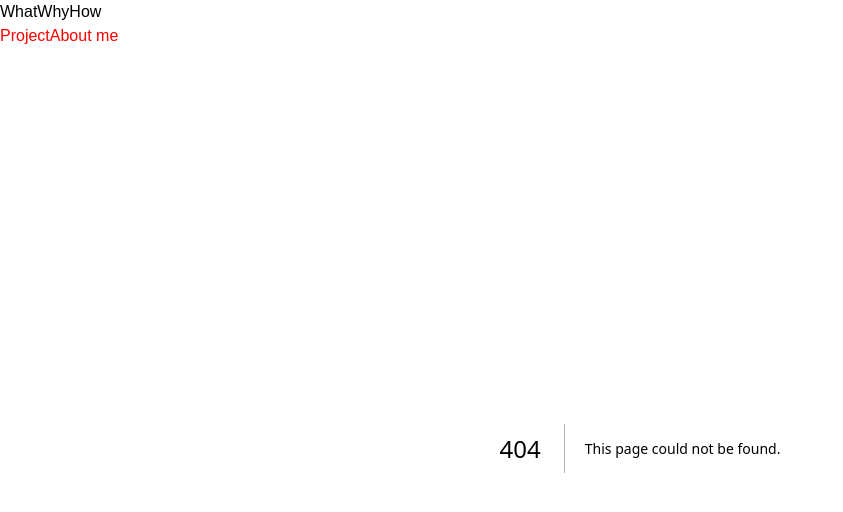
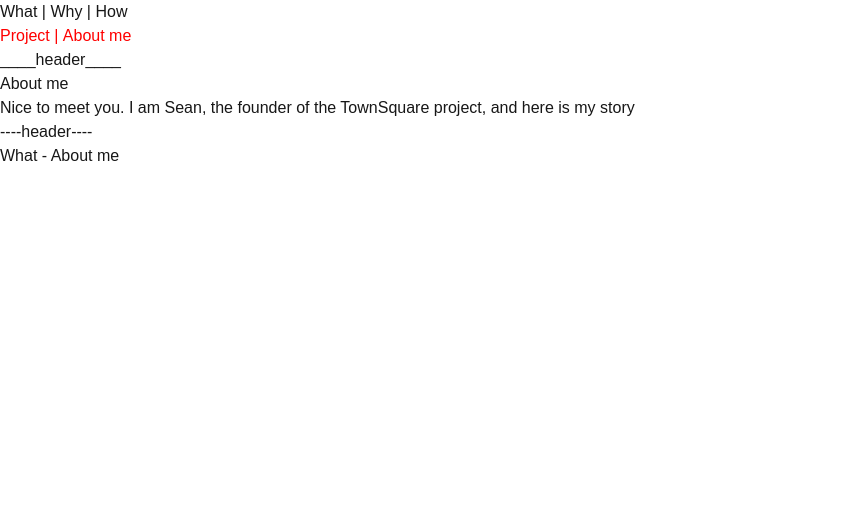
Before and after one commit to SeanVancouver/townsquare_app, a Next.js app: page /what/aboutme in a window 1280 px wide. Before the commit this address had no page. Shown: the top 512 px of the page, without its empty margins (0-843 px from the left). Built offline with nearby package versions, Linux system fonts and the light colour scheme.

Commit message:
time to do the modal

```diff
--- /dev/null
+++ b/app/what/aboutme/page.js
@@ -0,0 +1,15 @@
+import Header from "@/components/Header";
+
+const Index = () => {
+  return (
+    <>
+      <Header>
+        <h1>About me</h1>
+        <h2>Nice to meet you. I am Sean, the founder of the TownSquare project, and here is my story</h2>
+      </Header>
+      <div>What - About me</div>
+    </>
+  )
+}
+
+export default Index
--- a/app/what/page.js
+++ /dev/null
@@ -1,9 +0,0 @@
-import React from 'react'
-
-const Index = () => {
-  return (
-    <div>What</div>
-  )
-}
-
-export default Index
--- a/app/why/betterSocialMedia/page.js
+++ b/app/why/betterSocialMedia/page.js
@@ -1,8 +1,12 @@
+import WhyHeader from '@/components/why/WhyHeader'
 import React from 'react'
 
 const Index = () => {
   return (
-    <div>Better social media</div>
+    <>
+      <WhyHeader />
+      <div>Better social media</div>
+    </>
   )
 }
 
--- a/app/why/capitalism/page.js
+++ b/app/why/capitalism/page.js
@@ -1,8 +1,12 @@
+import WhyHeader from '@/components/why/WhyHeader'
 import React from 'react'
 
 const Index = () => {
   return (
-    <div>Capitalism</div>
+    <>
+      <WhyHeader />
+      <div>Capitalism</div>
+    </>
   )
 }
 
--- a/app/why/elites/page.js
+++ b/app/why/elites/page.js
@@ -1,8 +1,11 @@
-import React from 'react'
+import WhyHeader from '@/components/why/WhyHeader'
 
 const Index = () => {
   return (
+    <>
+    <WhyHeader />
     <div>Elites</div>
+  </>
   )
 }
 
--- a/app/why/empowerment/page.js
+++ b/app/why/empowerment/page.js
@@ -1,8 +1,11 @@
-import React from 'react'
+import WhyHeader from '@/components/why/WhyHeader'
 
 const Index = () => {
   return (
-    <div>empowerment</div>
+    <>
+      <WhyHeader />
+      <div>empowerment</div>
+    </>
   )
 }
 
--- a/app/why/humanNature/page.js
+++ b/app/why/humanNature/page.js
@@ -1,8 +1,11 @@
-import React from 'react'
+import WhyHeader from '@/components/why/WhyHeader'
 
 const Index = () => {
   return (
-    <div>Human nature</div>
+    <>
+      <WhyHeader />
+      <div>Human nature</div>
+    </>
   )
 }
 
--- a/components/NavigationBar.js
+++ b/components/NavigationBar.js
@@ -3,6 +3,7 @@
 import React, { useState, useContext } from 'react';
 import { useRouter } from 'next/navigation'
 import { NavbarContext } from '@/contexts/AppContext';
+import Link from 'next/link';
 
 const NavigationBar = () => {
   // State to track the active section, defaulting to 'what'
@@ -34,11 +35,11 @@ const NavigationBar = () => {
         <button onClick={() => {
           router.push('/');
           setActiveSection('what_Project')
-        }}>What</button>
+        }}>What</button><p>&nbsp;|&nbsp;</p>
         <button onClick={() => {
           router.push('/why/empowerment');
           setActiveSection('why')
-        }}>Why</button>
+        }}>Why</button><p>&nbsp;|&nbsp;</p>
         <button onClick={() => {
           router.push('/how');
           setActiveSection('how_timeline')
@@ -46,25 +47,25 @@ const NavigationBar = () => {
       </div>
 
       {/* Conditional rendering of sections based on the activeSection */}
-      <div style={{ display: "flex", color: 'red' }}>
+      <div>
         {activeSection === 'what_Project' && (
-          <div id="what">
-            <button>Project</button>
-            <button>About me</button>
+          <div id="what" style={{ display: "flex", color: 'red' }}>
+            <Link href="/">Project</Link><p>&nbsp;|&nbsp;</p>
+            <Link href="/what/aboutme">About me</Link>
           </div>
         )}
         {activeSection === 'why' && (
-          <div id="why">
-            <button>Empowerment</button>
-            <button>Better social media</button>
-            <button>Elites</button>
-            <button>Capitalism</button>
-            <button>Human nature</button>
+          <div id="why" style={{ display: "flex", color: 'red' }}>
+            <Link href="/why/empowerment">Empowerment</Link><p>&nbsp;|&nbsp;</p>
+            <Link href="/why/bettersocialmedia">Better social media</Link><p>&nbsp;|&nbsp;</p>
+            <Link href="/why/elites">Elites</Link><p>&nbsp;|&nbsp;</p>
+            <Link href="/why/capitalism">Capitalism</Link><p>&nbsp;|&nbsp;</p>
+            <Link href="/why/humannature">Human nature</Link>
           </div>
         )}
         {activeSection === 'how_timeline' && (
-          <div id="how">
-            <button>Timeline</button>
+          <div id="how" style={{ display: "flex", color: 'red' }}>
+            <button>Timeline</button><p>&nbsp;|&nbsp;</p>
             <button>You can help</button>
           </div>
         )}
--- /dev/null
+++ b/components/why/WhyHeader.js
@@ -0,0 +1,12 @@
+import Header from "@/components/Header";
+
+const WhyHeader = () => {
+    return (
+        <Header>
+            <h1>Why TownSquare</h1>
+            <h2>There are many good reasons, either read them all, or find yours by answering [these questions]</h2>
+        </Header>
+    )
+}
+
+export default WhyHeader
```
